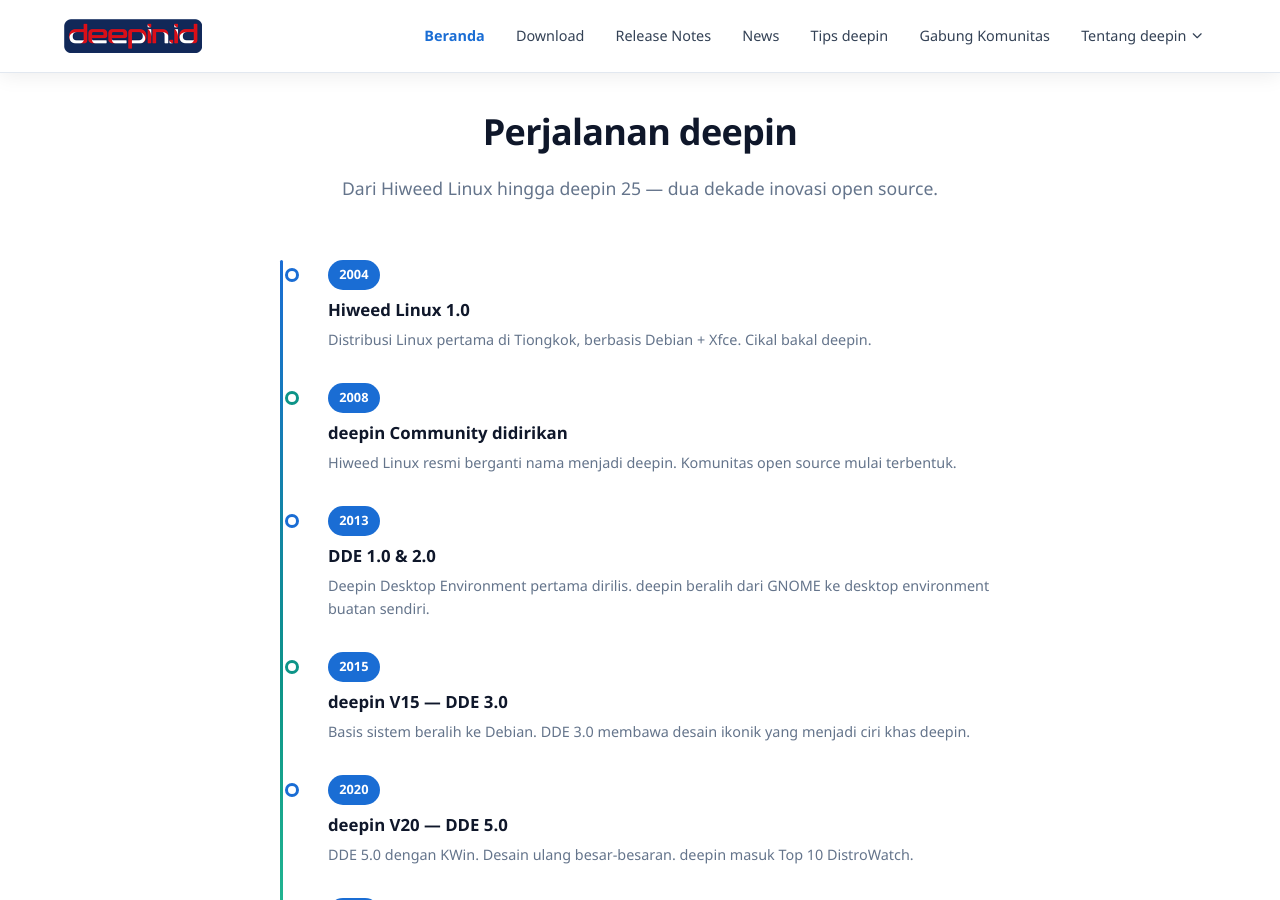
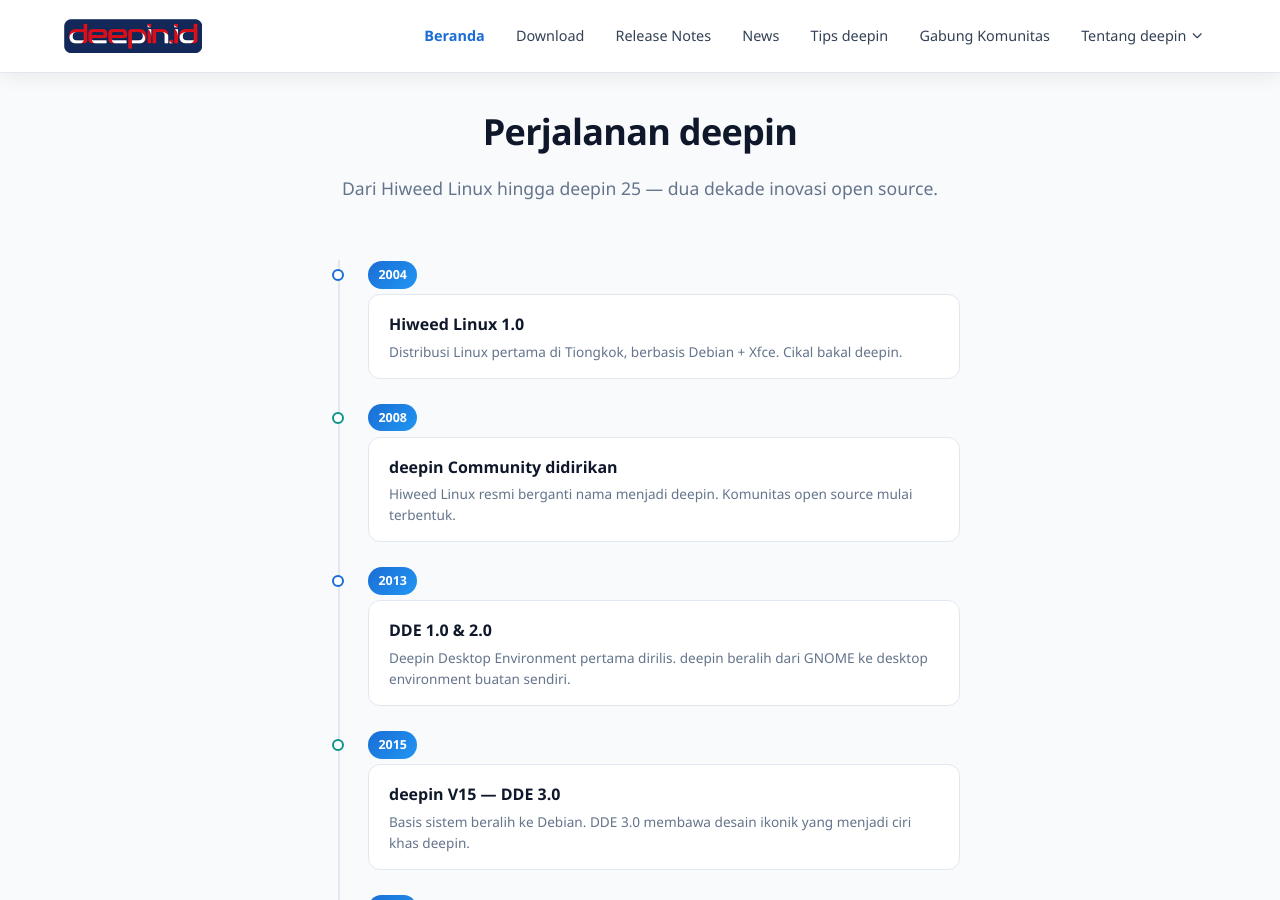
Before and after one commit to deepin-Indonesia/home-site, a Jekyll site: the page built from index.md, in a window 1280 px wide and 900 px high, scrolled down 3712 px. Built offline with Jekyll 4.4.1, drawn with Linux system fonts in a browser that asks for light colours.

Commit message:
Fix timeline: cards, garis kiri, dot sejajar, year badge biru gradient

```diff
--- a/assets/css/main.scss
+++ b/assets/css/main.scss
@@ -572,30 +572,29 @@ a {
 /* ===== Timeline Section ===== */
 .history-deepin {
   padding: var(--section-padding);
-  background: var(--color-white);
+  background: var(--color-gray-50);
 }
 
 .timeline {
-  max-width: 720px;
+  max-width: 640px;
   margin: 0 auto;
   position: relative;
-  padding-left: 3rem;
 
   &::before {
     content: '';
     position: absolute;
-    left: 0;
+    left: 18px;
     top: 0;
     bottom: 0;
-    width: 3px;
-    background: linear-gradient(180deg, var(--deepin-blue) 0%, var(--color-teal) 50%, #34d399 100%);
-    border-radius: 2px;
+    width: 2px;
+    background: var(--color-gray-200);
   }
 }
 
 .timeline-item {
   position: relative;
-  margin-bottom: 2rem;
+  margin-bottom: 1.5rem;
+  padding-left: 3rem;
 
   &:last-child {
     margin-bottom: 0;
@@ -604,44 +603,54 @@ a {
 
 .timeline-year {
   display: inline-block;
-  background: var(--deepin-blue);
+  background: linear-gradient(135deg, var(--deepin-blue) 0%, #2196f3 100%);
   color: var(--color-white);
-  font-size: .8rem;
+  font-size: .78rem;
   font-weight: 700;
-  padding: .25rem .7rem;
+  padding: .2rem .65rem;
   border-radius: 50px;
-  margin-bottom: .4rem;
+  margin-bottom: .35rem;
 }
 
 .timeline-dot {
   position: absolute;
-  left: -3rem;
-  top: .5rem;
-  width: 14px;
-  height: 14px;
+  left: 0;
+  top: .55rem;
+  width: 12px;
+  height: 12px;
   background: var(--color-white);
-  border: 3px solid var(--deepin-blue);
+  border: 2.5px solid var(--deepin-blue);
   border-radius: 50%;
-  z-index: 2;
-  transform: translateX(5px);
+  z-index: 1;
+  transform: translateX(12px);
 }
 
 .timeline-item:nth-child(even) .timeline-dot {
   border-color: var(--color-teal);
 }
 
+.timeline-item:last-child .timeline-dot {
+  background: var(--deepin-blue);
+  border-color: var(--deepin-blue);
+}
+
 .timeline-content {
+  background: var(--color-white);
+  border: 1px solid var(--color-gray-200);
+  border-radius: var(--radius-md);
+  padding: 1rem 1.25rem;
+
   h3 {
-    font-size: 1.05rem;
+    font-size: 1rem;
     font-weight: 700;
     color: var(--color-gray-900);
-    margin-bottom: .2rem;
+    margin-bottom: .15rem;
   }
 
   p {
-    font-size: .9rem;
+    font-size: .85rem;
     color: var(--color-gray-500);
-    line-height: 1.6;
+    line-height: 1.55;
   }
 }
 
@@ -1343,11 +1352,7 @@ a {
 
   /* Timeline */
   .timeline {
-    padding-left: 2rem;
-  }
-
-  .timeline-content {
-    padding-left: 1rem;
+    padding-left: 0;
   }
 
   /* Stats */
```
